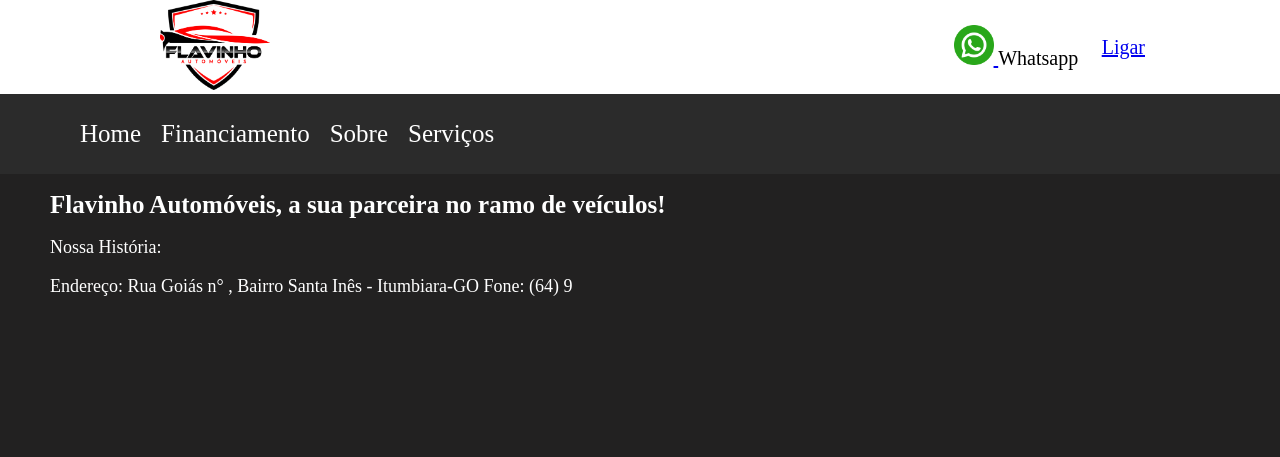
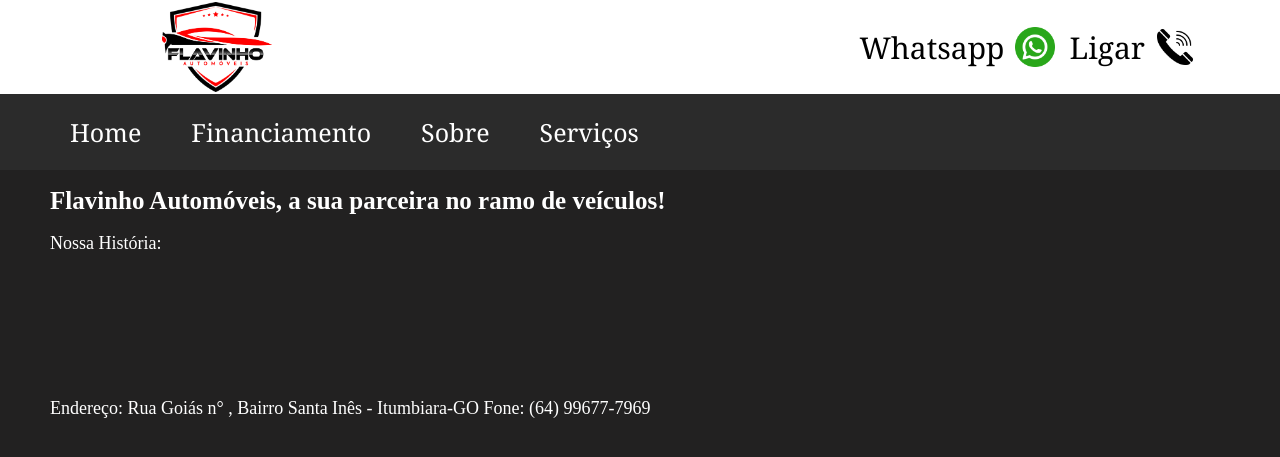
Before and after one commit to dudsdev96/SiteFlavinhoAutomoveis, a PHP site: page / in a window 1280 px wide. Shown: the top 457 px of the page. Run offline with PHP 8.4, Linux system fonts and the light colour scheme; some libraries are stand-ins or nearby versions.

Commit message:
Div no topo da página (TOP) com Layout finalizado: logos, links e ícones. Funcionando também na forma responsiva.

```diff
--- a/index.php
+++ b/index.php
@@ -15,25 +15,28 @@
 <body>
 
   <header>
-      <!-- Logomarca -->
-    <div class="div-logo">
+    <!-- DIV TOP contendo logo, links e ícones e contato -->
+    <div class="top-container">
+      <!-- Logomarca abaixo -->
+      <div class="logo">
         <a href="#">
-            <img src="public/images/logopreto.png" alt="Logo">
+          <img src="public/images/logopreto.png" alt="Logo" class="logo">
+        </a>
+      </div>
+
+      <div class="link-container">
+        <span class="link-text"> Whatsapp </span>
+        <a href="https://wa.me/5564996777969" target="_blank" class="link-item">
+          <img src="public/images/icone-whatsapp.png" alt="WhatsApp" class="icon">
         </a>
 
-        <div class="botao-whatsapp">
-           <a href="https://wa.me/5564996777969" target="_blank">
-                <img src="public/images/iconewhatsapp.png" alt="WhatsApp">
-          </a>
-          Whatsapp
-       </div>
+        <span class="link-text">Ligar</span>
+        <a href="tel+5564996777969" class="link-item">
+           <img src="public/images/icone-telefone.png" alt="Ligação" class=icon>
+        </a>
 
-       <div class="botao-ligar">
-            <a href="tel+5564996777969">
-                Ligar
-            </a>
-       </div>
 
+      </div>
     </div>
 
 
@@ -56,15 +59,16 @@
          <span></span>
         </div>
     </nav>
-
+        <!-- Titulo da página no Body -->
         <h1>Flavinho Automóveis, a sua parceira no ramo de veículos!</h1>
 
   </header>
 
     <main>
         <p>Nossa História: </p>
-
-
+        <br> </br>
+        <br> </br>
+        <br> </br>
 
 
     </main>
@@ -72,7 +76,7 @@
     <footer>
 
         <p>Endereço: Rua Goiás n° , Bairro Santa Inês - Itumbiara-GO
-        Fone: (64) 9
+        Fone: (64) 99677-7969
         </p>
 
     </footer>
--- a/public/css/style.css
+++ b/public/css/style.css
@@ -6,55 +6,63 @@
     justify-content: space-between;
     align-items: center;
     background-color: #2b2b2b;
-    padding: 10px 20px;
+    padding: 5px 10px;
 }
 
-.div-logo {
+.top-container {
     display: flex;
     justify-content: space-between;
     align-items: center;
     background: #ffffff;
-    /*padding: 0;
-    margin: 0;*/
+    font-size: 20px;
 }
 
 
 /* Logomarca */
-.div-logo img {
+.logo img {
+    display: flex;
+    justify-content: flex-start;
     background: #ffffff;
     height: 90px; /* Ajusta o tamanho da Logomarca */
     width: auto; /*Mantém a proporção */
     margin-left: 160px;
+    padding: 2px;
 
 }
 
-.div-logo h2{
-    color:  #000000;
-    font-size: 30px;
-    margin-right: 50px;
+.link-container{
+    display: flex;
+    justify-content: flex-end;
+    align-items: center;
+    gap: 10px; /* Espaçamento entre links. Distribui uniformemente por todos
+    os componentes dentro da classe Link Container. Futuramente separar isso */
+    margin-right: 80px;
 }
 
-.botao-ligar{
-    margin-right: 135px;
-    font-size: 20px;
-
+.link-item{
+    display: flex;
+    align-items: center;
+    text-decoration: none;
+    color: #000000;
 }
 
-.botao-whatsapp{
-    margin-right: -500px;
-    align-items: center;
-    font-size: 20px;
-
+.icon{
+    width: 40px;
+    height: 40px;
+    margin-right: 5px;
 }
 
-.botao-whatsapp img{
-    width: 40px;
-    height: auto;
+.link-text{
+    color: #000000;
+    font-family:Georgia, 'Times New Roman', Times, serif;
+    font-size: 30px;
 }
 
 .navbar-links {
     list-style: none;
     display: flex;
+    gap: 30px;
+    /* Testar gap de 20px (espaçamento entre os links)*/
 
 }
 
@@ -66,6 +74,7 @@
 .navbar-links a {
     color: #ffffff;
     text-decoration: none;
+    font-family:Georgia, 'Times New Roman', Times, serif;
     font-size: 25px;
 }
 
```
Also changed, not shown: other parts of public/css/style.css (+46 -0 lines), public/images/icone-telefone.png (added), public/images/icone-whatsapp.png (renamed from public/images/iconewhatsapp.png).
